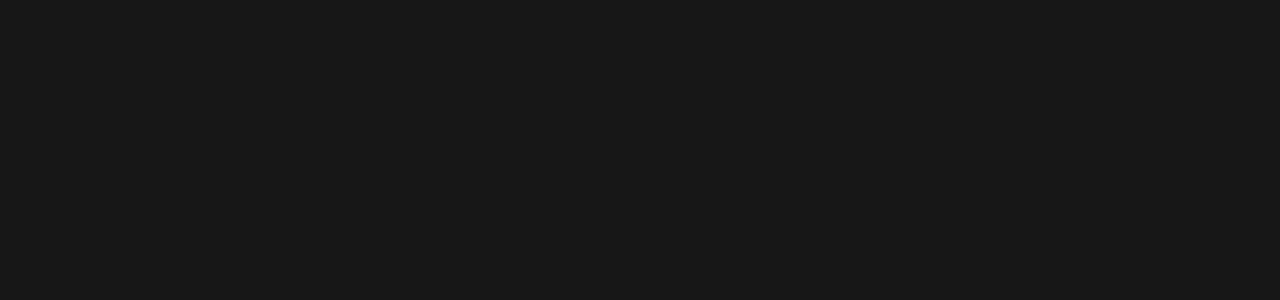
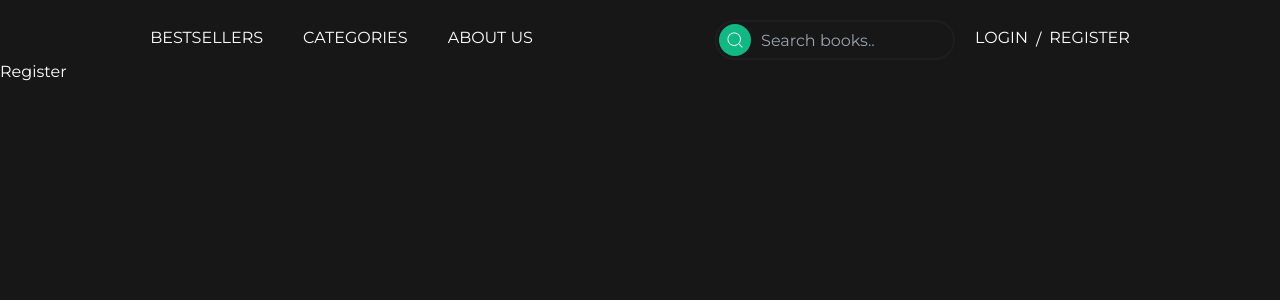
Before and after one commit to deabocina/libris, a React (Vite) app: page /libris/register in a window 1280 px wide. Before the commit this address had no page. Shown: the top 300 px of the page. Built offline with nearby package versions, Linux system fonts and the light colour scheme.

Commit message:
Start DB connection setup and add login/register links

```diff
--- a/src/App.tsx
+++ b/src/App.tsx
@@ -5,6 +5,8 @@ import Categories from "./components/Categories";
 import AboutUs from "./components/AboutUs";
 import SearchResults from "./components/SearchResults";
 import BookDetails from "./components/BookDetails";
+import Register from "./components/Register";
+import Login from "./components/Login";
 
 const App = () => {
   return (
@@ -15,6 +17,8 @@ const App = () => {
         <Route path="/about-us" element={<AboutUs />} />
         <Route path="/search" element={<SearchResults />} />
         <Route path="/details/:id" element={<BookDetails />} />
+        <Route path="/register" element={<Register />} />
+        <Route path="/login" element={<Login />} />
       </Routes>
     </Router>
   );
--- /dev/null
+++ b/src/backend/config/db.ts
@@ -0,0 +1,15 @@
+import mongoose from "mongoose";
+import dotenv from "dotenv";
+
+dotenv.config();
+
+const connectDB = async () => {
+  try {
+    await mongoose.connect(process.env.VITE_MONGODB || "");
+    console.log("Connected to MongoDB.");
+  } catch (error) {
+    console.log(`Error connecting to database: ${error}`);
+  }
+};
+
+export default connectDB;
--- /dev/null
+++ b/src/backend/controllers/userController.ts
@@ -0,0 +1 @@
+import User from "../models/User";
--- a/src/backend/server.js
+++ /dev/null
@@ -1,26 +0,0 @@
-const { MongoClient, ServerApiVersion } = require("mongodb");
-const uri = import.meta.env.VITE_MONGODB;
-
-// Create a MongoClient with a MongoClientOptions object to set the Stable API version
-const client = new MongoClient(uri, {
-  serverApi: {
-    version: ServerApiVersion.v1,
-    strict: true,
-    deprecationErrors: true,
-  },
-});
-
-async function run() {
-  try {
-    await client.connect();
-    // Send a ping to confirm a successful connection
-    await client.db("admin").command({ ping: 1 });
-    console.log(
-      "Pinged your deployment. You successfully connected to MongoDB!"
-    );
-  } finally {
-    // Ensures that the client will close when you finish/error
-    await client.close();
-  }
-}
-run().catch(console.dir);
--- /dev/null
+++ b/src/backend/server.ts
@@ -0,0 +1,22 @@
+import dotenv from "dotenv";
+import express from "express";
+import cors from "cors";
+import connectDB from "./config/db";
+
+dotenv.config();
+
+const app = express();
+// Enables the server to read JSON data
+app.use(express.json());
+app.use(cors());
+
+connectDB();
+
+app.get("/", (req, res) => {
+  res.send("Api is running..");
+});
+
+const port = process.env.PORT || 5000;
+app.listen(port, () => {
+  console.log(`Server is running on http://localhost:${port}`);
+});
--- /dev/null
+++ b/src/components/Login.tsx
@@ -0,0 +1,5 @@
+const Login = () => {
+  return <div>Login</div>;
+};
+
+export default Login;
--- /dev/null
+++ b/src/components/Register.tsx
@@ -0,0 +1,14 @@
+import Search from "./Search";
+
+const Register = () => {
+  return (
+    <div>
+      <Search />
+      <div>
+        <h2>Register</h2>
+      </div>
+    </div>
+  );
+};
+
+export default Register;
--- a/src/components/Search.tsx
+++ b/src/components/Search.tsx
@@ -58,12 +58,12 @@ const Search = () => {
           <img
             src={icons.menu}
             alt="Menu Icon"
-            className="md:hidden cursor-pointer"
+            className="lg:hidden cursor-pointer"
             onClick={handleMobileMenuToggle}
           />
 
           <div
-            className={`md:hidden fixed top-0 left-0 w-64 h-full z-10 bg-emerald-700 transform ${
+            className={`lg:hidden fixed top-0 left-0 w-64 h-full z-10 bg-emerald-700 transform ${
               mobileMenuToggle ? "translate-x-0" : "-translate-x-full"
             } transition-transform duration-300 ease-in-out`}
           >
@@ -84,11 +84,17 @@ const Search = () => {
                 <Link to="/about-us" className={navStyle}>
                   About Us
                 </Link>
+                <Link to="/login" className={navStyle}>
+                  Login
+                </Link>
+                <Link to="/register" className={navStyle}>
+                  Register
+                </Link>
               </div>
             </div>
           </div>
 
-          <div className="md:flex gap-10 items-center hidden">
+          <div className="lg:flex gap-10 items-center hidden">
             <Link to="/" className={navStyle}>
               Bestsellers
             </Link>
@@ -120,6 +126,15 @@ const Search = () => {
             }}
             className="w-70 h-10 pl-11 bg-transparent border-2 border-neutral-400/5 rounded-full transition-all duration-300 focus:border-emerald-500 focus:outline-none"
           />
+          <div className="ml-5 sm:flex items-center gap-2 hidden">
+            <Link to="/login" className={navStyle}>
+              Login
+            </Link>
+            {"/"}
+            <Link to="/register" className={navStyle}>
+              Register
+            </Link>
+          </div>
         </div>
       </header>
     </div>
```
Also changed, not shown: package.json (+8 -1 lines), 1 other file (tests, documents, lock files or other folders).
